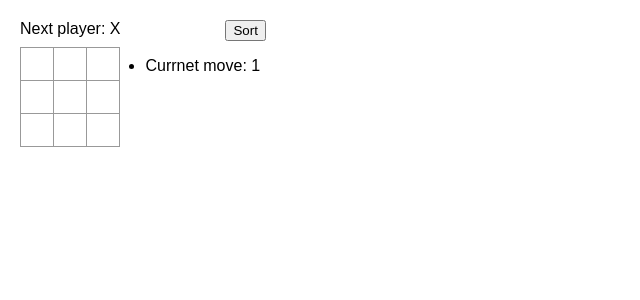
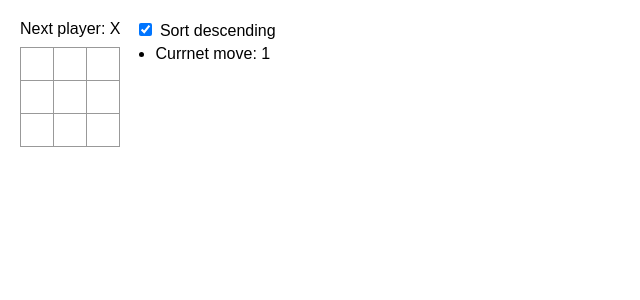
Before and after one commit to BryanAlbert/React, a React (Create React App) app: page / in a window 1280 px wide. Shown: the top 300 px of the page, without its empty margins (0-640 px from the left). Built offline with nearby package versions, Linux system fonts and the light colour scheme.

Commit message:
Use an input type checkbox.

```diff
--- a/src/App.js
+++ b/src/App.js
@@ -91,7 +91,9 @@ export default function Game() {
     } else {
       return (
         <li key={move}>
-          <button onClick={() => jumpTo(index)}>Go to move {move + 1}</button>
+          <button style={{ margin: "1px" }} onClick={() => jumpTo(index)}>
+            Go to move {move + 1}
+          </button>
         </li>
       );
     }
@@ -103,10 +105,11 @@ export default function Game() {
         <Board xIsNext={xIsNext} squares={currentSquares} onPlay={handlePlay} />
       </div>
       <div className="game-info">
-        <button className="sort-button" onClick={changeSort}>
-          Sort
-        </button>
-        <ul>{moves}</ul>
+        <label className="sort-button">
+          <input type="checkbox" checked={sortDown} onChange={changeSort} />{" "}
+          Sort descending
+        </label>
+        <ul className="move-list">{moves}</ul>
       </div>
     </div>
   );
--- a/src/styles.css
+++ b/src/styles.css
@@ -92,9 +92,13 @@ body {
 
 .game-info {
   margin-top: 0px;
-  margin-left: 5px;
+  margin-left: 15px;
 }
 
 .sort-button {
-  margin-left: 100px;
+  margin-left: 0px;
 }
+
+.move-list {
+  margin-top: 5px;
+}
```
